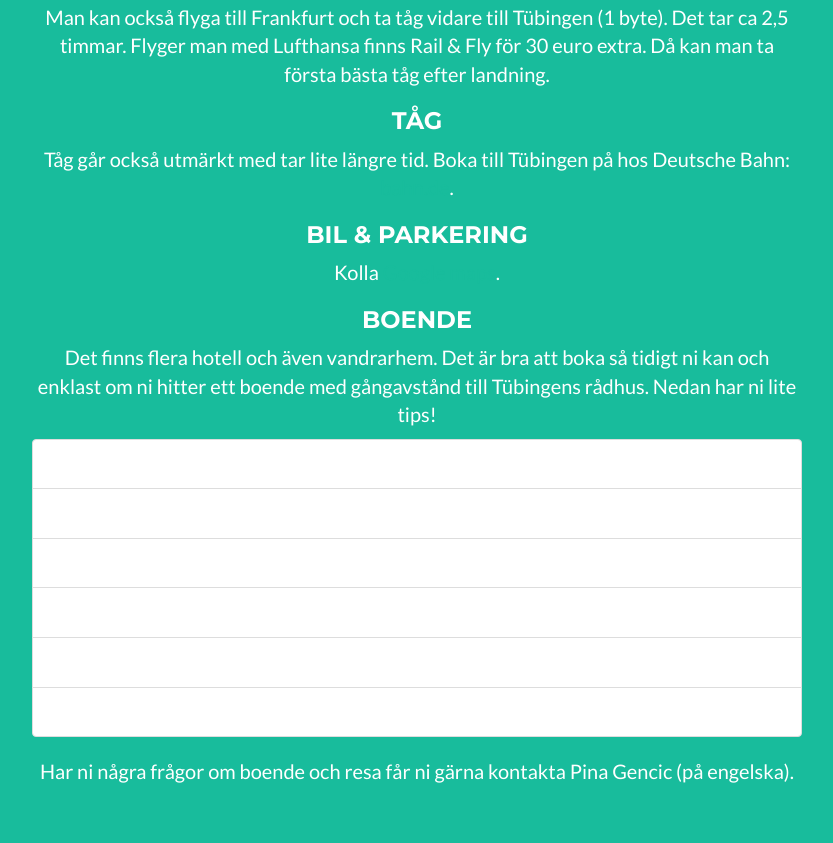
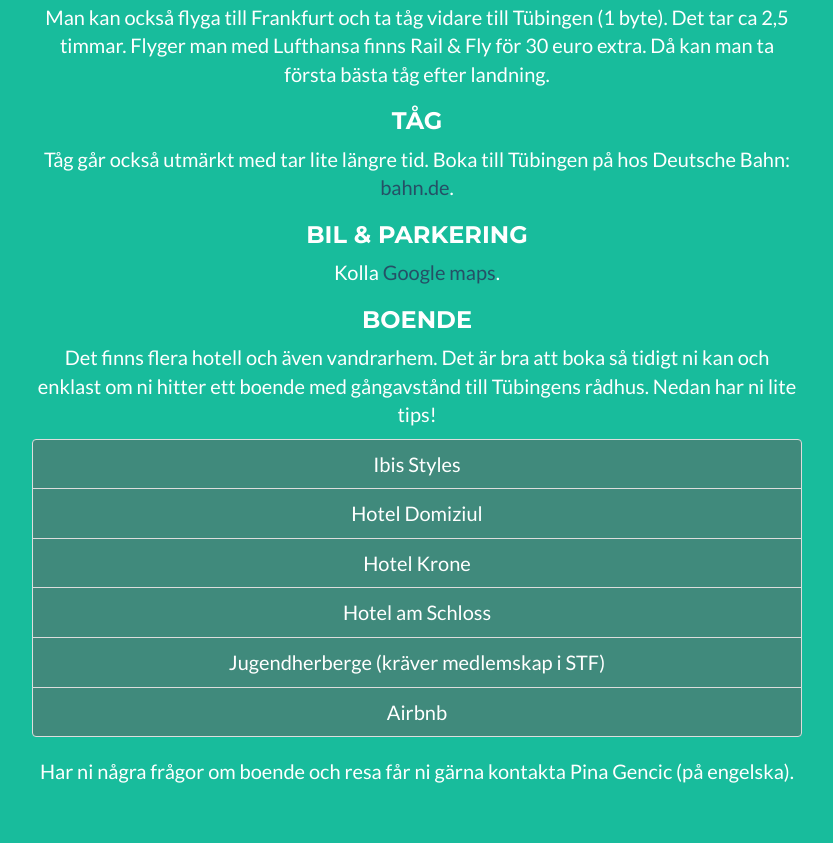
Before and after one commit to luttkens/luttkens.github.io, a website: page index.html in a window 1280 px wide. Shown: the part 1637-2480 px from the top of the page, without its empty margins (223-1056 px from the left). Drawn offline with nearby package versions, Linux system fonts and the light colour scheme.

Commit message:
Updated colors

```diff
--- a/css/freelancer.css
+++ b/css/freelancer.css
@@ -18,7 +18,7 @@ a:hover,
 a:focus,
 a:active,
 a.active {
-  color: #18BC9C;
+  color: #255066;
 }
 h1,
 h2,
@@ -29,6 +29,9 @@ h6 {
   font-family: "Montserrat", "Helvetica Neue", Helvetica, Arial, sans-serif;
   text-transform: uppercase;
   font-weight: 700;
+}
+li.dark{
+  background: #408a7c;
 }
 hr.star-light,
 hr.star-primary {
--- a/index.html
+++ b/index.html
@@ -137,12 +137,12 @@ Am liebsten hätten wir alle dabei - das Sauerstoffangebot im Standesamt ist all
                     <h3>Boende</h3>
                     <p>Det finns flera hotell och även vandrarhem. Det är bra att boka så tidigt ni kan och enklast om ni hitter ett boende med gångavstånd till Tübingens rådhus. Nedan har ni lite tips!</p>
                     <ul class="list-group">
-                      <li class="list-group-item">Ibis Styles</li>
-                      <li class="list-group-item">Hotel Domiziul</li>
-                      <li class="list-group-item">Hotel Krone</li>
-                      <li class="list-group-item">Hotel am Schloss</li>
-                      <li class="list-group-item">Jugendherberge (kräver medlemskap i STF)</li>
-                      <li class="list-group-item">Airbnb</li>
+                      <li class="list-group-item dark">Ibis Styles</li>
+                      <li class="list-group-item dark">Hotel Domiziul</li>
+                      <li class="list-group-item dark">Hotel Krone</li>
+                      <li class="list-group-item dark">Hotel am Schloss</li>
+                      <li class="list-group-item dark">Jugendherberge (kräver medlemskap i STF)</li>
+                      <li class="list-group-item dark">Airbnb</li>
                     </ul>
                     <p>
                     Har ni några frågor om boende och resa får ni gärna kontakta Pina Gencic (på engelska).
```
